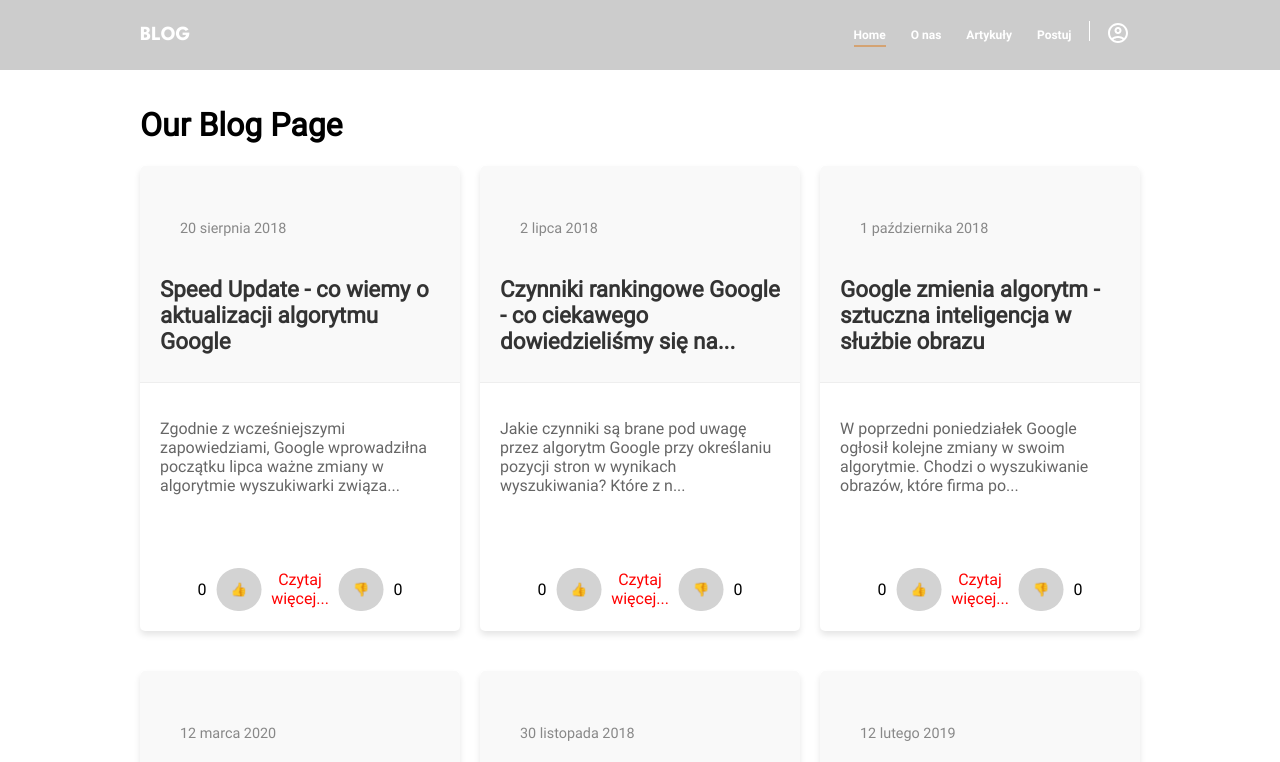
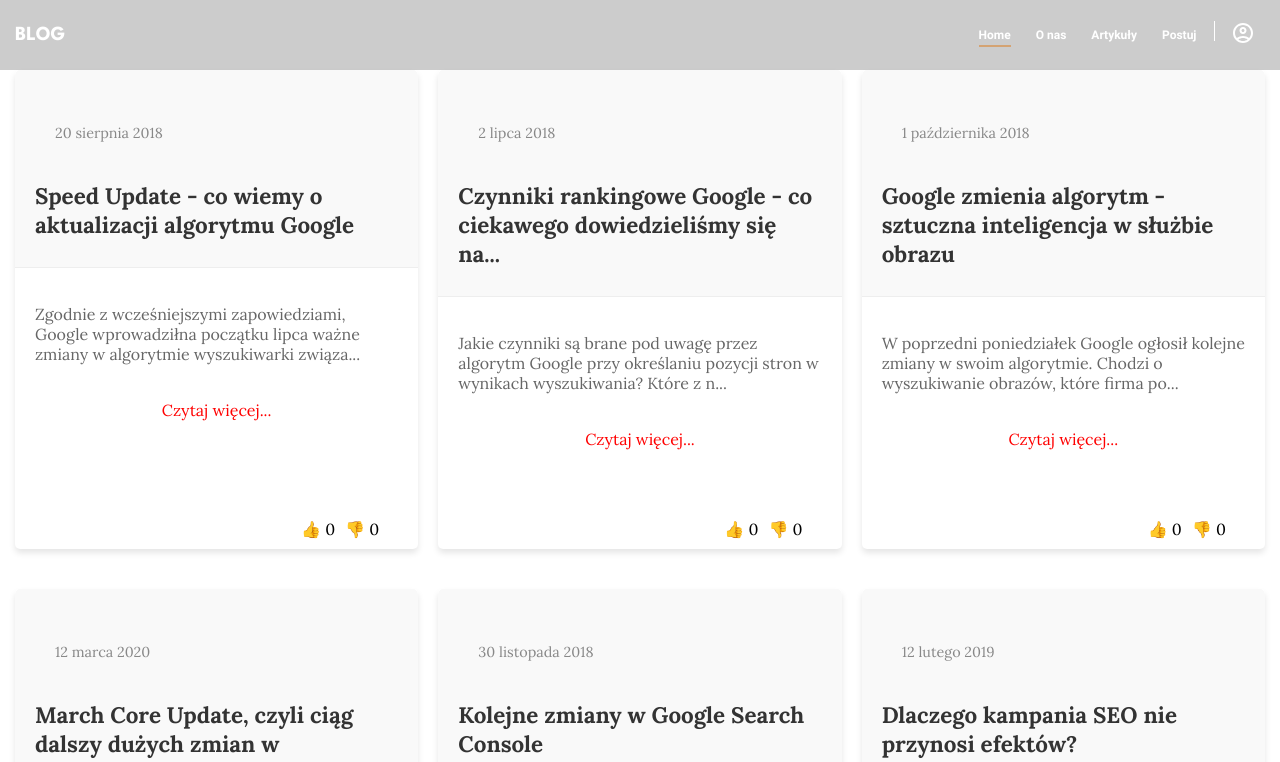
Before and after one commit to danon321/mate-academy-project-group-1, a React (Create React App) app: page / in a window 1280 px wide. Shown: the top 762 px of the page. Built offline with nearby package versions, Linux system fonts and the light colour scheme.

Commit message:
cleaning and adjusting home page to new changes

```diff
--- a/src/components/Home/Home.tsx
+++ b/src/components/Home/Home.tsx
@@ -1,68 +1,7 @@
-import React, { useState } from 'react';
-import { PostType } from '../../types/post';
 import { initialPosts } from '../../InitialPosts/initialPosts';
 import './home.scss';
 
 export const Home: React.FC = () => {
-  const [posts, setPosts] = useState<PostType[]>(initialPosts);
-
-  const handleLike = (postId: string) => {
-    const updatedPosts = posts.map((post) =>
-      post.id === postId ? { ...post, likes: post.likes + 1 } : post
-    );
-    setPosts(updatedPosts);
-  };
-
-  const handleDislike = (postId: string) => {
-    const updatedPosts = posts.map((post) =>
-      post.id === postId ? { ...post, dislikes: post.dislikes + 1 } : post
-    );
-    setPosts(updatedPosts);
-  };
-
-  const [clickedLikeButtons, setClickedLikeButtons] = useState<{
-    [key: string]: boolean;
-  }>({});
-  const [clickedDislikeButtons, setClickedDislikeButtons] = useState<{
-    [key: string]: boolean;
-  }>({});
-
-  const handleLikeButtonClick = (postId: string) => {
-    const updatedLikeButtons = {
-      ...clickedLikeButtons,
-      [postId]: !clickedLikeButtons[postId],
-    };
-    setClickedLikeButtons(updatedLikeButtons);
-
-    if (clickedDislikeButtons[postId]) {
-      const updatedDislikeButtons = {
-        ...clickedDislikeButtons,
-        [postId]: false,
-      };
-      setClickedDislikeButtons(updatedDislikeButtons);
-    } else {
-      handleLike(postId);
-    }
-  };
-
-  const handleDislikeButtonClick = (postId: string) => {
-    const updatedDislikeButtons = {
-      ...clickedDislikeButtons,
-      [postId]: !clickedDislikeButtons[postId],
-    };
-    setClickedDislikeButtons(updatedDislikeButtons);
-
-    if (clickedLikeButtons[postId]) {
-      const updatedLikeButtons = {
-        ...clickedLikeButtons,
-        [postId]: false,
-      };
-      setClickedLikeButtons(updatedLikeButtons);
-    } else {
-      handleDislike(postId);
-    }
-  };
-
   const limitContent = (content: string, maxChars: number) => {
     if (content.length > maxChars) {
       return content.slice(0, maxChars) + '...';
@@ -72,40 +11,20 @@ export const Home: React.FC = () => {
 
   return (
     <div className="container">
-      <h1>Our Blog Page</h1>
       <div className="post-grid">
-        {posts.map((post) => (
+        {initialPosts.map((post) => (
           <div key={post.id} className="post">
             <div className="post-header">
               <p>{post.date}</p>
               <h2>{post.title}</h2>
             </div>
             <p>{limitContent(post.content, 120)}</p>
+            <a href={`/posts/${post.id}`} className="read-more">
+              Czytaj więcej...
+            </a>
             <div className="like-dislike-container">
-              <div className="like-counter">{post.likes}</div>
-              <button
-                onClick={() => handleLikeButtonClick(post.id)}
-                className={`like-button ${
-                  clickedLikeButtons[post.id] ? 'clicked' : ''
-                }`}
-              >
-                👍
-              </button>
-              <a href={`/posts/${post.id}`} className="read-more">
-                Czytaj więcej...
-              </a>
-              <button
-                onClick={() => handleDislikeButtonClick(post.id)}
-                className={`dislike-button ${
-                  clickedDislikeButtons[post.id] ? 'clicked' : ''
-                }`}
-                disabled={
-                  clickedDislikeButtons[post.id] && post.dislikes === -1
-                }
-              >
-                👎
-              </button>
-              <div className="dislike-counter">{post.dislikes}</div>
+              <div className="like-counter">👍 {post.likes}</div>
+              <div className="dislike-counter">👎 {post.dislikes}</div>
             </div>
           </div>
         ))}
--- a/src/components/Home/home.scss
+++ b/src/components/Home/home.scss
@@ -1,10 +1,7 @@
-.container {
-  max-width: 1000px;
-  margin: 0 auto;
-  padding: 15px;
-}
+@import '../../style/mixins/fonts.scss';
 
 .post {
+  font-family: 'Lora-Regular';
   background-color: #fff;
   border-radius: 5px;
   box-shadow: 0px 4px 6px rgba(0, 0, 0, 0.1);
@@ -17,11 +14,12 @@
   .like-dislike-container {
     position: absolute;
     bottom: 10px;
-    left: 50%;
+    right: 0;
     transform: translateX(-50%);
     display: flex;
     justify-content: center;
     align-items: center;
+    gap: 10px;
   }
 
   .post-header {
@@ -33,6 +31,7 @@
     border-top-right-radius: 5px;
 
     h2 {
+      font-family: 'Lora-Bold';
       font-size: 1.4rem;
       margin-bottom: 8px;
     }
```
